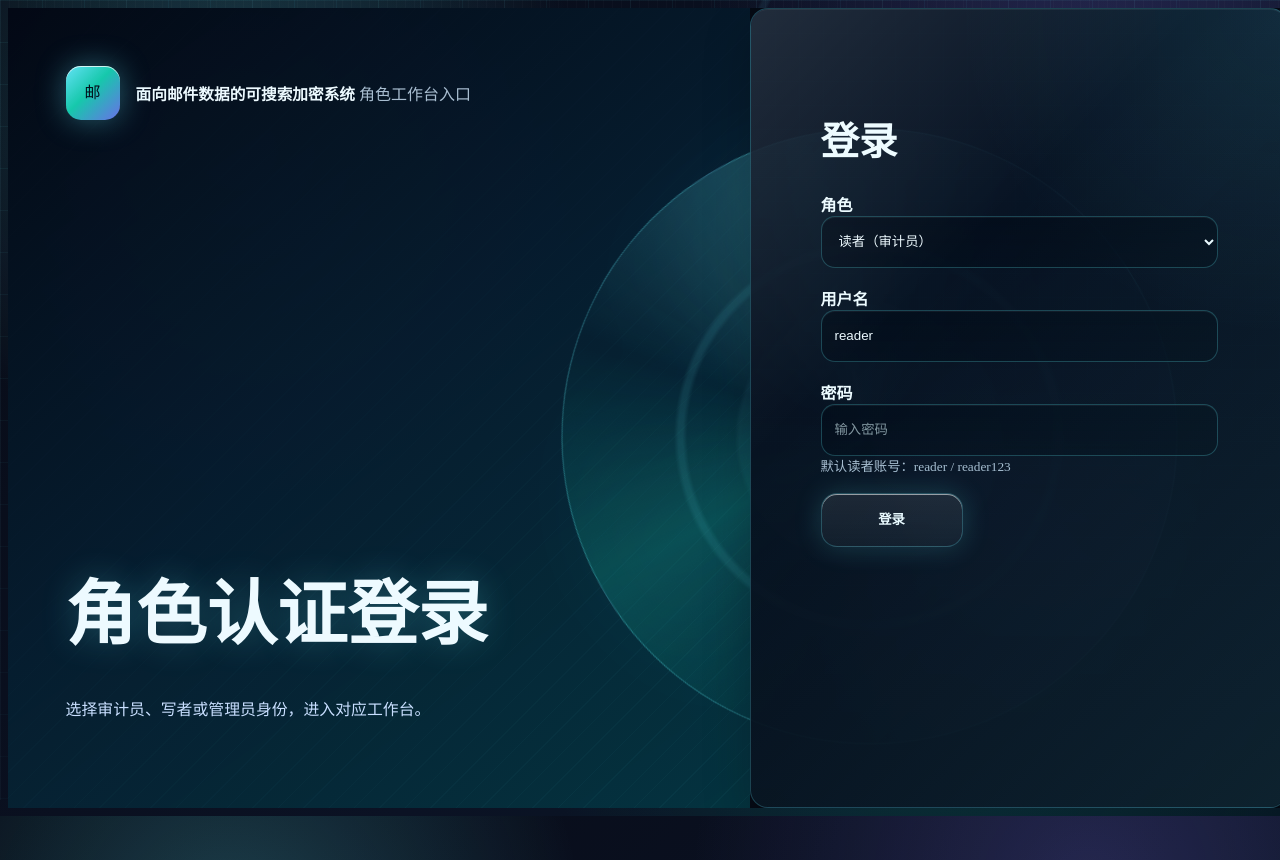
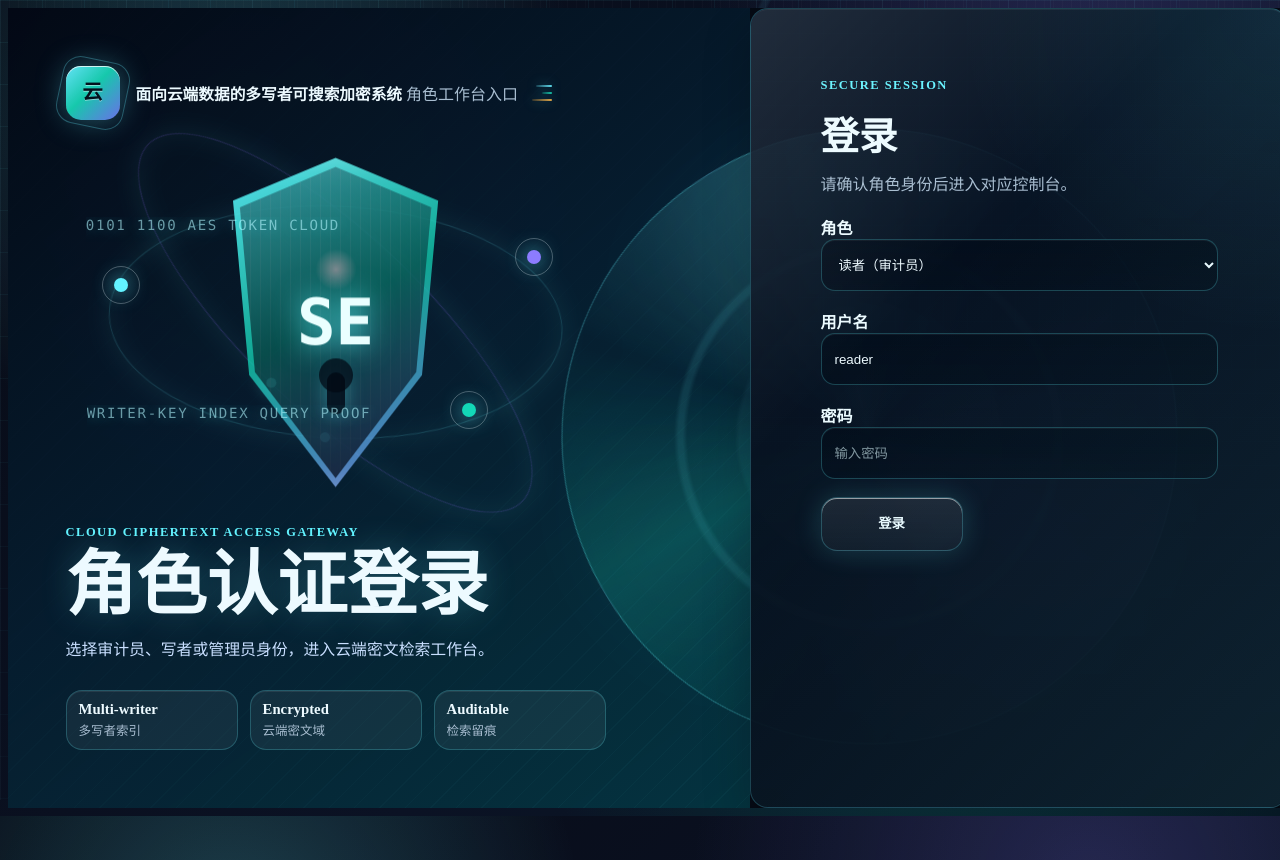
Before and after one commit to L-LH-LHP/Hermes-HSE, a Flask app: page /login in a window 1280 px wide. Run offline with Flask 3, Linux system fonts and the light colour scheme.

Commit message:
Update login.html

```diff
--- a/web_api/templates/login.html
+++ b/web_api/templates/login.html
@@ -3,25 +3,68 @@
 <head>
     <meta charset="UTF-8">
     <meta name="viewport" content="width=device-width, initial-scale=1.0">
-    <title>面向邮件数据的可搜索加密系统 登录</title>
+    <title>面向云端数据的多写者可搜索加密系统 登录</title>
     <link rel="stylesheet" href="{{ url_for('static', filename='style.css') }}">
 </head>
 <body class="auth-body">
     <main class="auth-shell">
         <section class="auth-intro">
             <div class="brand-block">
-                <div class="brand-mark">邮</div>
+                <div class="brand-mark" aria-hidden="true">
+                    <span class="brand-cloud-core">云</span>
+                    <span class="brand-cloud-orbit"></span>
+                </div>
                 <div class="brand-copy">
-                    <strong>面向邮件数据的可搜索加密系统</strong>
+                    <strong>面向云端数据的多写者可搜索加密系统</strong>
                     <span>角色工作台入口</span>
                 </div>
+                <div class="brand-signal" aria-hidden="true">
+                    <span></span><span></span><span></span>
+                </div>
             </div>
-            <h1>角色认证登录</h1>
-            <p class="subtitle">选择审计员、写者或管理员身份，进入对应工作台。</p>
+
+            <div class="auth-visual" aria-hidden="true">
+                <div class="auth-orbit orbit-a"></div>
+                <div class="auth-orbit orbit-b"></div>
+                <div class="auth-shield">
+                    <div class="shield-core">SE</div>
+                    <div class="shield-keyhole"></div>
+                </div>
+                <div class="auth-node node-a"></div>
+                <div class="auth-node node-b"></div>
+                <div class="auth-node node-c"></div>
+                <div class="auth-stream stream-a">0101 1100  AES  TOKEN  CLOUD</div>
+                <div class="auth-stream stream-b">WRITER-KEY  INDEX  QUERY  PROOF</div>
+            </div>
+
+            <div class="auth-copy-block">
+                <p class="auth-kicker">Cloud ciphertext access gateway</p>
+                <h1>角色认证登录</h1>
+                <p class="subtitle">选择审计员、写者或管理员身份，进入云端密文检索工作台。</p>
+            </div>
+
+            <div class="auth-status-strip" aria-hidden="true">
+                <div>
+                    <strong>Multi-writer</strong>
+                    <span>多写者索引</span>
+                </div>
+                <div>
+                    <strong>Encrypted</strong>
+                    <span>云端密文域</span>
+                </div>
+                <div>
+                    <strong>Auditable</strong>
+                    <span>检索留痕</span>
+                </div>
+            </div>
         </section>
 
         <section class="card auth-card">
-            <h2>登录</h2>
+            <div class="auth-card-head">
+                <p class="auth-kicker">Secure session</p>
+                <h2>登录</h2>
+                <p>请确认角色身份后进入对应控制台。</p>
+            </div>
             <form id="login-form">
                 <div class="form-group">
                     <label for="login-role">角色</label>
@@ -45,7 +88,7 @@
                 <div class="form-group">
                     <label for="login-password">密码</label>
                     <input type="password" id="login-password" required autocomplete="current-password" placeholder="输入密码">
-                    <small id="login-hint">默认读者账号：reader / reader123</small>
+                    <small id="login-hint" class="login-hint-hidden" aria-hidden="true"></small>
                 </div>
 
                 <button type="submit" class="btn btn-primary">
```
